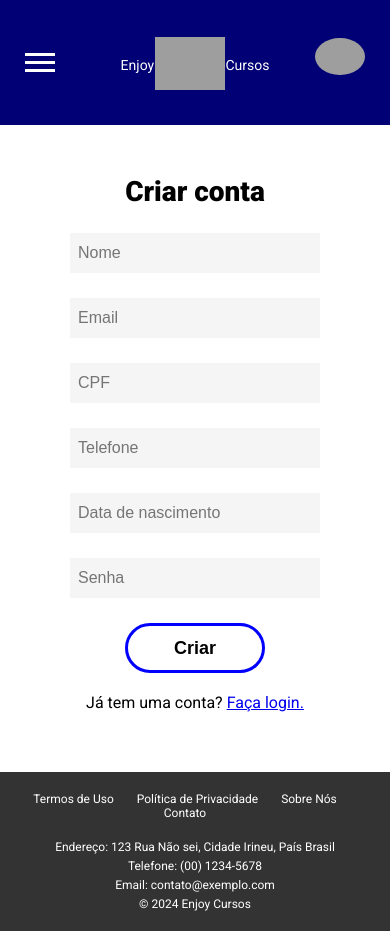
After one commit to felipe15207/enjoy-cursos, a PHP site: page /cadastro.html in a window 390 px wide. The commit adds this page. Run offline with PHP 8.4, Linux system fonts and the light colour scheme; grey boxes are pictures that could not be loaded.

Commit message:
mudanças drasticas nos formularios
devido a falta de compatibilidade com modelos mobile do formulario anterior ele agora foi remodelado e dividido em 2 páginas uma para cadastro e outra para login

```diff
--- /dev/null
+++ b/cadastro.html
@@ -0,0 +1,91 @@
+<!DOCTYPE html>
+<html lang="pt-BR">
+<head>
+    <meta charset="UTF-8">
+    <meta name="viewport" content="width=device-width, initial-scale=1.0">
+    <title>Enjoy Cursos</title>
+    <link rel="stylesheet" href="styles/main.css">
+    <link rel="stylesheet" href="styles/mobile.css" media="screen and (max-width:768px)">
+    <link rel="stylesheet" href="styles/desktop.css" media="screen and (min-width:769px)">
+    <link rel="stylesheet" href="styles/estilo-tela-login-cadastro.css">
+    <link rel="preconnect" href="https://fonts.googleapis.com">
+    <link rel="preconnect" href="https://fonts.gstatic.com" crossorigin>
+    <link href="https://fonts.googleapis.com/css2?family=Roboto:ital,wght@0,100;0,300;0,400;0,500;0,700;0,900;1,100;1,300;1,400;1,500;1,700;1,900&display=swap" rel="stylesheet">
+
+    <!--codigo comum como menu e cabelho-->
+    <script src="scripts/btn-eventos.js" defer></script>
+    <!--codigo login e cadastro-->
+    <script src="scripts/eventos-login-cadastro.js" defer></script>
+    <!--Adição do jquery e maskplugin-->
+    <script src="scripts/jquery-3.7.1.min.js"></script>
+    <script src="scripts/jquery.mask.min.js"></script>
+    <script src="scripts/jquery.validate.min.js"></script>
+
+</head>
+<body>
+    <header class="cabecalho">
+        <div class="logo"><p>Enjoy</p><div class="logo-img"><a href="index.html"><img src="images/logo_enjoycursos.png" alt="Logo Enjoy-Cursos"></div></a><p>Cursos</p></div>
+
+
+
+        <nav class="menu">
+            <ul class="menu-lista">
+                <li><a href="index.html">Início</a></li>
+                <li><a href="">Categorias</a></li>
+                <li><a href="">Certificações</a></li>
+                <li><a href="">Sobre</a></li>
+                <li><a href="">Acessibilidade</a></li>
+                <li><a href="">Ajuda</a></li>
+            </ul>
+        </nav>
+        <button class="menu-btn"></button>
+
+        <button class="user-container"><a href="login-cadastro.html"><img src="images/user.png" alt="" title="Entre ou Cadastre-se"></a></button>
+    </header>
+
+    <main>
+        <div class="formulario-container">
+          <h3>Criar conta</h3>
+          <form id="formulario-cadastro" action="" method="POST">
+            <input type="text" id="nome" name="nome" placeholder="Nome" required>
+
+            <input type="email" id="email" name="email" placeholder="Email" required>
+
+            <input type="text" id="cpf" name="cpf" data-mask="000.000.000-00" placeholder="CPF" required>
+
+            <input type="text" id="telefone" name="telefone" data-mask="(99) 9999-9999" placeholder="Telefone" required>
+
+            <input type="text" id="datanascimento" name="datanascimento" data-mask="99/99/9999" placeholder="Data de nascimento" required>
+
+            <input type="password" id="senha" name="senha" placeholder="Senha" required>
+
+            <button id="btn-cadastrar" type="submit">Criar</button>
+
+          </form>
+          <p>Já tem uma conta? <a href="login.html">Faça login.</a></p>
+        </div>
+    </main>
+
+    <footer>
+        <div class="footer-links">
+          <ul>
+            <li><a href="#">Termos de Uso</a></li>
+            <li><a href="#">Política de Privacidade</a></li>
+            <li><a href="#">Sobre Nós</a></li>
+            <li><a href="#">Contato</a></li>
+          </ul>
+        </div>
+        <div class="contact-info">
+          <p>Endereço: 123 Rua Não sei, Cidade Irineu, País Brasil</p>
+          <p>Telefone: (00) 1234-5678</p>
+          <p>Email: contato@exemplo.com</p>
+        </div>
+        <p class="copyright">&copy; 2024 Enjoy Cursos</p>
+    </footer>
+
+    </script>
+    <script>
+
+    </script>
+</body>
+</html>
--- a/index.html
+++ b/index.html
@@ -31,7 +31,7 @@
         </nav>
         <button class="menu-btn"></button>
 
-        <button class="user-container"><a href="login-cadastro.html"><img src="images/user.png" alt="" title="Entre ou Cadastre-se"></a></button>
+        <button class="user-container"><a href="cadastro.html"><img src="images/user.png" alt="" title="Entre ou Cadastre-se"></a></button>
     </header>
     <article>
         <header>
--- a/scripts/eventos-login-cadastro.js
+++ b/scripts/eventos-login-cadastro.js
@@ -1,16 +1,3 @@
-//codigo botao de login ou cadastro
-'use strict'
-
-        const loginContainer = document.getElementById('login-container')
-
-        const moveOverlay = () => loginContainer.classList.toggle('move')
-
-        document.getElementById('open-register').addEventListener('click', moveOverlay)
-        document.getElementById('open-login').addEventListener('click', moveOverlay)
-
-        document.getElementById('open-register-mobile').addEventListener('click', moveOverlay)
-        document.getElementById('open-login-mobile').addEventListener('click', moveOverlay)
-
 // Máscaras e restrições de caracteres
 document.getElementById('nome').addEventListener('input', function (event) {
     // Remove caracteres que não são letras ou espaços
@@ -21,3 +8,63 @@ document.getElementById('nome').addEventListener('input', function (event) {
 $('#datanascimento').mask('00/00/0000');
 $('#cpf').mask('000.000.000-00');
 $('#telefone').mask('(00) 00000-0000');
+
+//Validação do formulário
+$(document).ready(function() {
+    $("#formulario-cadastro").validate({
+      rules: {
+        nome: {
+          required: true,
+          minlength: 3
+        },
+        cpf: {
+          required: true,
+          minlength: 11
+        },
+        email: {
+          required: true,
+          email: true
+        },
+        telefone: {
+          required: true,
+          minlength: 11
+        },
+        dataNascimento: {
+          required: true,
+          dateISO: true,
+          minlength: 8
+        },
+        senha: {
+          required: true,
+          minlength: 8
+        }
+      },
+      messages: {
+        nome: {
+          required: "Informe seu nome completo",
+          minlength: "O nome deve ter pelo menos 3 caracteres"
+        },
+        cpf: {
+          required: "Informe seu CPF",
+          digits: "O CPF deve conter apenas números",
+          minlength: "Informe seu CPF completo"
+        },
+        email: {
+          required: "Informe seu email",
+          email: "Informe um email válido"
+        },
+        telefone: {
+          required: "Informe seu telefone",
+          minlength: "Informe seu telefone completo"
+        },
+        datanascimento: {
+          required: "Informe sua data de nascimento",
+          dateISO: "Informe a data no formato DD/MM/AAAA"
+        },
+        senha: {
+          required: "Informe sua senha",
+          minlength: "A senha deve ter pelo menos 8 caracteres"
+        }
+      }
+    });
+  });
--- a/styles/estilo-tela-login-cadastro.css
+++ b/styles/estilo-tela-login-cadastro.css
@@ -1,268 +1,48 @@
-body {
-    background-image: url(/images/fundo-tela-login-cadastro.jpg);
+.formulario-container {
+    width: 100%;
+    background-color: white;
     height: auto;
+    text-align: center;
+    padding: 50px;
 }
 
-.form-container{
-height: 100%;
-width: 100%;
-display: flex;
+.formulario-container h3 {
+    font-weight: 900;
+    font-size: 28px;
+    margin-bottom: 25px;
 }
 
-.form-input-container{
-display: flex;
-flex-direction: column;
-gap: 10px;
+#formulario-cadastro {
+    height: auto;
+    display: flex;
+    justify-content:space-evenly;
+    align-items: center;
+    flex-direction: column;
 }
 
-.form-input{
-width: 300px;
-height: 40px;
-padding: 10px 20px;
-border-style: none;
-background-color: var(--icon-color);
+#formulario-cadastro input {
+    width: 250px;
+    height: 40px;
+    font-size: 16px;
+    margin-bottom: 25px;
+    padding-inline: 8px;
+    border: none;
+    background-color: whitesmoke;
 }
 
-.form-social{
-display: flex;
-gap: 24px;
+#formulario-cadastro button {
+    cursor: pointer;
+    text-align: center;
+    font-size: 18px;
+    width: 140px;
+    height: 50px;
+    border-radius: 50px;
+    border: 3px solid blue;
+    background: none;
+    font-weight: 900;
+    margin-bottom: 20px;
 }
 
-.form-title{
-font-size: 3rem;
-font-weight: 400;
+#formulario-cadastro button:hover {
+    background-color: blue;
 }
-
-.form-title-light{
-color: var(--text-color-light);
-}
-
-.form {
-height: 100%;
-width: 50%;
-display: flex;
-flex-direction: column;
-justify-content: space-between;
-align-items: center;
-background-color: var(--secundary-color);
-padding: 55px 0;
-transition: 1s;
-}
-
-.form-register{
-transform: translateX(-100%);
-z-index: -1;
-opacity: 0;
-}
-
-.login-container.move .form-login{
-transform: translateX(100%);
-}
-
-.login-container.move .form-register{
-transform: translateX(0%);
-z-index: 1;
-opacity: 1;
-}
-
-@media (max-width:768px){
-.form{
-    width: 100%;
-    justify-content: space-evenly;
-}
-.form-register{
-    position: absolute;
-    background-color: var(--primary-color);
-    color: var(--secundary-color);
-    transform: translateX(100%);
-}
-.login-container.move .form-register{
-    transform: translateX(0%);
-}
-
-}
-
-.login-container{
-position: relative;
-height: 480px;
-width: 768px;
-border-radius: 12px;
-box-shadow: 0 5px 20px #A0A0A0;
-overflow: hidden;
-}
-
-@media (max-width:768px){
-    .login-container{
-        width: 75vw;
-        height: 75vh;
-    }
-}
-
-@media (max-width:480px){
-    .login-container{
-        width: 100vw;
-        height: 100vh;
-        box-shadow: none;
-    }
-}
-
-main {
-height: 100vh;
-display: flex;
-justify-content: center;
-align-items: center;
-}
-
-.mobile-text{
-display: none;
-}
-
-@media (max-width:768px){
-    .mobile-text{
-        display: block;
-    }
-    .mobile-text a {
-        font-weight: 900;
-        color: inherit;
-    }
-}
-
-.overlay-container{
-position: absolute;
-top:0;
-left: 0;
-width: 50%;
-height: 100%;
-color: var(--text-color-light);
-text-align: center;
-transform: translateX(100%);
-z-index: 10;
-transition: 1s;
-}
-
-.login-container.move .overlay-container{
-    transform: translateX(0%);
-}
-
-@media (max-width:768px) {
-    .overlay-container{
-        display: none;
-    }
-}
-
-.overlay{
-position: absolute;
-width: 100%;
-height: 100%;
-display: flex;
-flex-direction: column;
-justify-content: space-evenly;
-align-items: center;
-padding: 40px;
-background-color: var(--primary-color);
-transition: 1s;
-}
-
-.login-container.move .overlay:nth-child(2) {
-    z-index: -1;
-    opacity: 0;
-}
-
-a {
-    text-decoration: none;
-    color: var(--text-color-dark);
-}
-
-.social-icon{
-height: 40px;
-width: 40px;
-display: flex;
-justify-content: center;
-align-items: center;
-border-radius: 50%;
-font-size: 1.2rem;
-background-color: var(--icon-color);
-box-shadow: 0 4px 4px #0004;
-transition: .5s;
-}
-
-.social-icon:hover{
-    background-color: var(--primary-color);
-    transform: translateY(-15%);
-    color: var(--text-color-light);
-}
-
-:root {
---primary-color: #0000a5;
---secundary-color: #FFF;
---text-color-dark: #000;
---text-color-light: #fff;
---icon-color: #F3F3F3;
-}
-
-.form-button {
-margin-top: 25px;
-margin-bottom: 10px;
-width: 140px;
-height: 40px;
-border-style: none;
-border-radius: 50px;
-border: 2px solid var(--primary-color);
-background-color: transparent;
-font-size: 1rem;
-font-weight: 800;
-color: var(--primary-color);
-cursor: pointer;
-transition: .7s;
-}
-
-.form-button:hover{
-    background-color: var(--primary-color);
-    color: var(--secundary-color);
-}
-
-.form-button-light{
-    border: 2px solid var(--secundary-color);
-    color: var(--text-color-light);
-}
-
-@media (max-width:768px) {
-
-    #seila-senha {
-        margin-top: -70px;
-        margin-bottom: -45px;
-    }
-
-    #btn-entrar {
-        margin-top: -45px;
-        margin-bottom: -45px;
-    }
-
-    #btn-cadastrar {
-        margin-top: -25px;
-        margin-bottom: -25px;
-    }
-
-    #titulo-criarconta {
-        margin-top: -100px;
-        margin-bottom: -40px;
-    }
-
-    #title-entrar {
-        margin-top: -120px;
-        margin-bottom: -90px;
-    }
-
-    #text-ir-cadastro {
-        margin-top: -45px;
-        margin-bottom: 1px;
-    }
-
-    .form-button {
-        margin-top: -16px;
-        margin-bottom: -16px;
-        background-color: var(--primary-color);
-        color: var(--secundary-color);
-        border: 2px solid var(--secundary-color);
-    }
-}
```
Also changed, not shown: login-cadastro.html (deleted, +0 -139 lines), login.html (added), scripts/jquery.validate.min.js (added).
